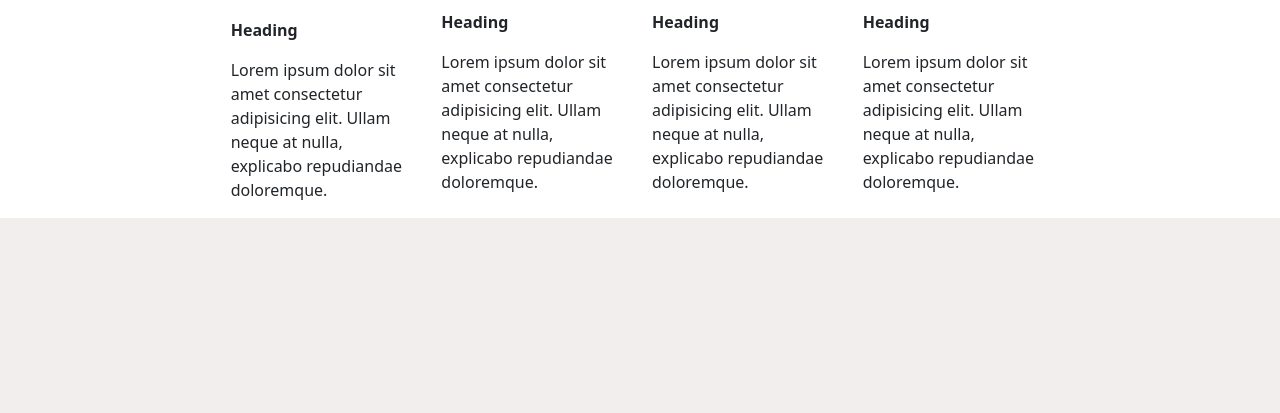
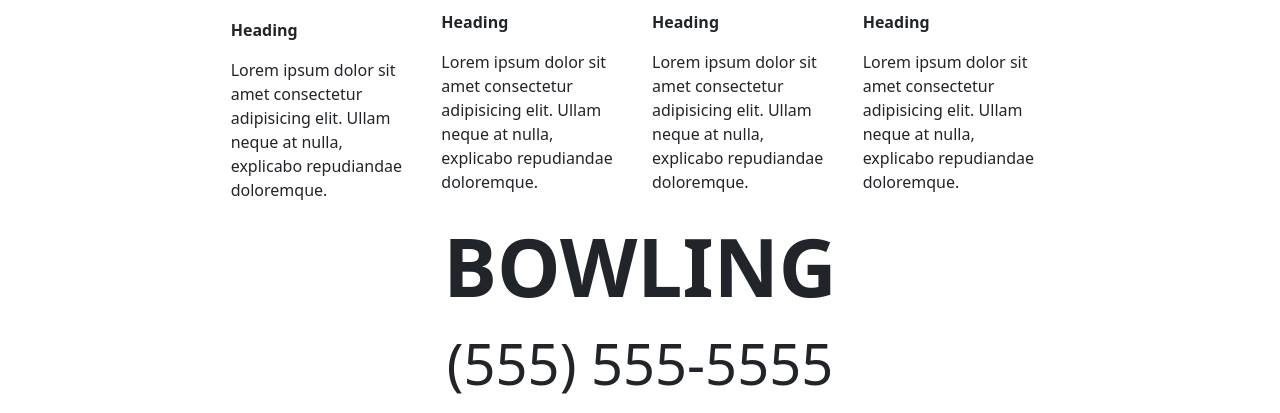
Before and after one commit to MeganHancock/clone-site, a plain HTML site: page index.html in a window 1280 px wide. Shown: the part 2109-2522 px from the top of the page. Before the commit the page ends 2327 px from the top, so only its background shows below. Drawn offline with nearby package versions, Linux system fonts and the light colour scheme.

Commit message:
final commit

```diff
--- a/index.html
+++ b/index.html
@@ -162,6 +162,17 @@
                 </div>
             </div>
         </section>
+
+        <section class="container">
+            <div class="row justify-content-center">
+                <div class="col-12 d-flex justify-content-center">
+                    <p class="fw-bold display-1">BOWLING</p>
+                </div>
+                <div class="col-12 d-flex justify-content-center">
+                    <p class="fw- display-4">(555) 555-5555</p>
+                </div>
+            </div>
+        </section>
     </footer>
 
 </body>
```
